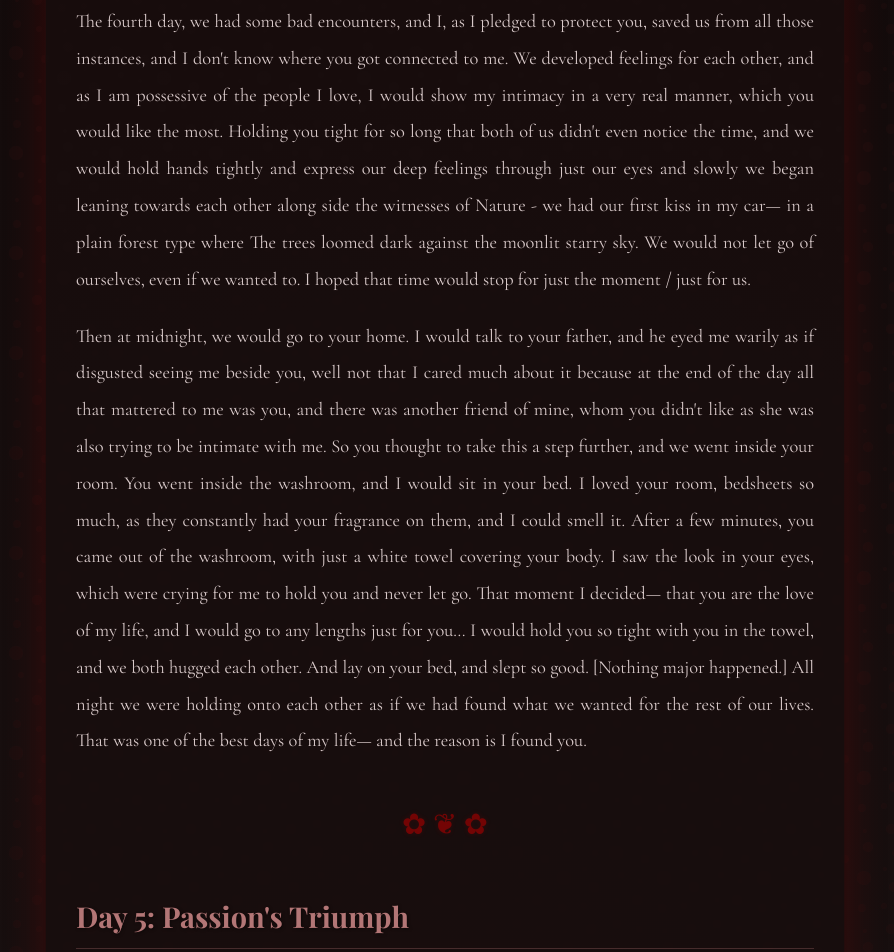
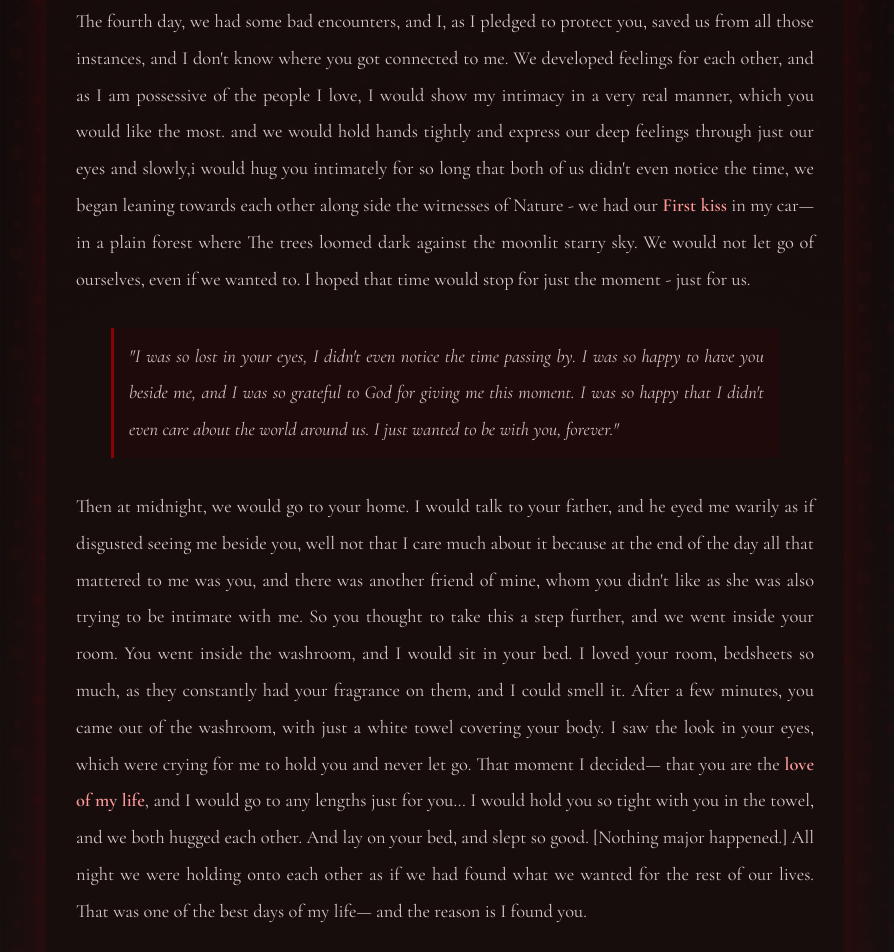
Before and after one commit to Zephyr-rde/Shadow-consultancies, a plain HTML site: page Dream.html in a window 1280 px wide. Shown: the part 1858-2810 px from the top of the page, without its empty margins (195-1089 px from the left). Drawn offline with nearby package versions, Linux system fonts and the light colour scheme; a web font is replaced by a local one.

Commit message:
Grammer corrections

```diff
--- a/Dream.html
+++ b/Dream.html
@@ -262,20 +262,21 @@
         <p>The fourth day, we had some bad encounters, and I, as I pledged to protect you, saved us from all those
             instances, and I don't know where you got connected to me. We developed feelings for each other, and as I am
             possessive of the people I love, I would show my intimacy in a very real manner, which you would like the
-            most. Holding you tight for so long that both of us didn't even notice the time, and we would hold hands
-            tightly and express our deep feelings through just our eyes and slowly we began leaning towards each other
-            along side the witnesses of Nature - we had our first kiss in my car— in a plain forest type where The trees
+            most. and we would hold hands tightly and express our deep feelings through just our eyes and slowly,i would hug you intimately for so long that both of us didn't even notice the time, we began leaning towards each other
+            along side the witnesses of Nature - we had our <span class="highlight">First kiss</span> in my car— in a plain forest where The trees
             loomed dark against the moonlit starry sky. We would not let go of ourselves, even if we wanted to. I hoped
-            that time would stop for just the moment / just for us.</p>
-
+            that time would stop for just the moment - just for us.</p>
+        <p class="dialogue">"I was so lost in your eyes, I didn't even notice the time passing by. I was so happy to
+            have you beside me, and I was so grateful to God for giving me this moment. I was so happy that I didn't
+            even care about the world around us. I just wanted to be with you, forever."</p>
         <p>Then at midnight, we would go to your home. I would talk to your father, and he eyed me warily as if
-            disgusted seeing me beside you, well not that I cared much about it because at the end of the day all that
+            disgusted seeing me beside you, well not that I care much about it because at the end of the day all that
             mattered to me was you, and there was another friend of mine, whom you didn't like as she was also trying to
             be intimate with me. So you thought to take this a step further, and we went inside your room. You went
             inside the washroom, and I would sit in your bed. I loved your room, bedsheets so much, as they constantly
             had your fragrance on them, and I could smell it. After a few minutes, you came out of the washroom, with
             just a white towel covering your body. I saw the look in your eyes, which were crying for me to hold you and
-            never let go. That moment I decided— that you are the love of my life, and I would go to any lengths just
+            never let go. That moment I decided— that you are the <span class="highlight">love of my life</span>, and I would go to any lengths just
             for you… I would hold you so tight with you in the towel, and we both hugged each other. And lay on your
             bed, and slept so good. [Nothing major happened.] All night we were holding onto each other as if we had
             found what we wanted for the rest of our lives. That was one of the best days of my life— and the reason is
```
